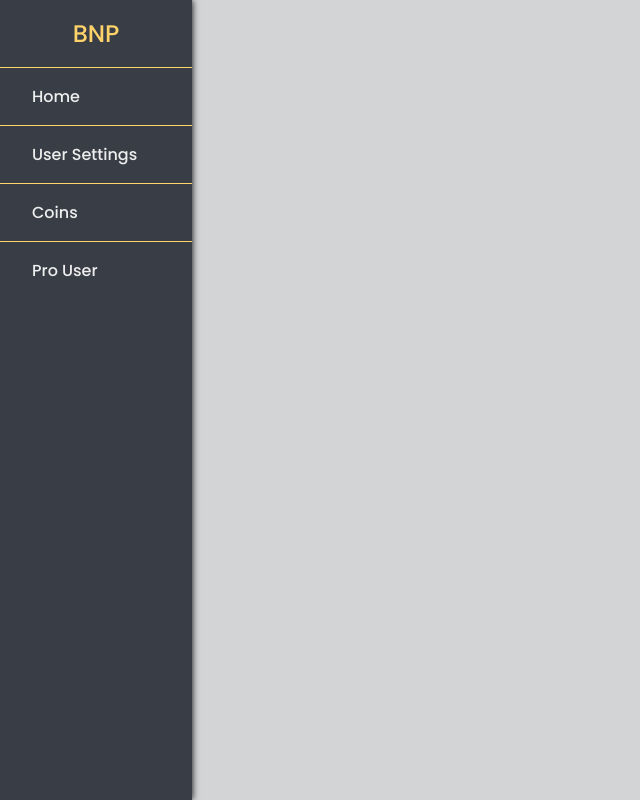
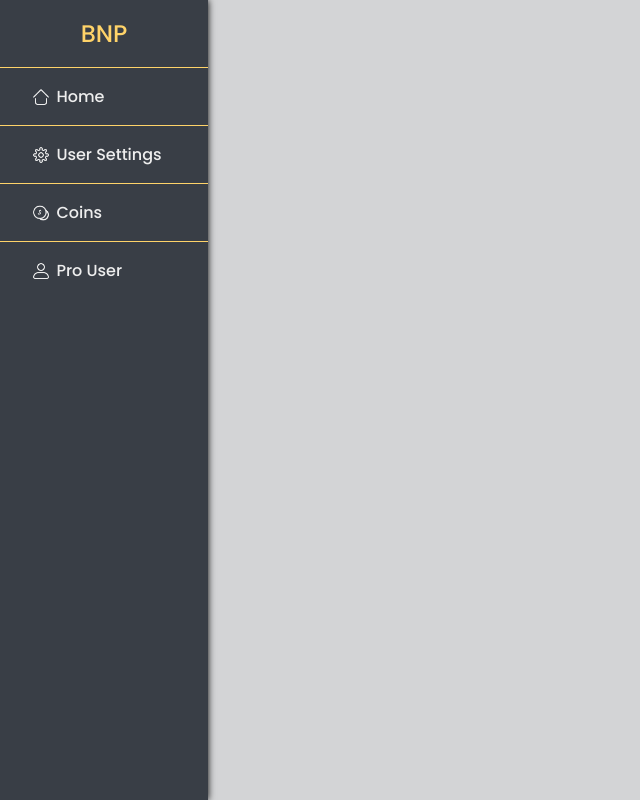
Before and after one commit to SoheilKhorram/BNP, a PHP site: page /sidebar.php in a window 1280 px wide. Shown: the whole page, without its empty margins (0-640 px from the left). Run offline with PHP 8.4, Linux system fonts and the light colour scheme.

Commit message:
adding icons to the sidebar

```diff
--- a/css/sidebar.css
+++ b/css/sidebar.css
@@ -50,7 +50,7 @@ body {
 .sidebar {
     --vertical-padding: 1rem;
 
-    width: 12rem;
+    width: 13rem;
     height: 100vh;
     background-color: var(--primary-clr-200);
     box-shadow: black 0px 0px 7px 0px;
@@ -81,3 +81,14 @@ body {
     color: var(--accent-clr);
     background-color: var(--primary-clr-300);
 }
+
+.sidebar>li {
+    display: flex;
+    align-items: center;
+}
+
+.sidebar__img {
+    width: 18px;
+    height: 18px;
+    margin-right: 0.4rem;
+}
--- a/sidebar.php
+++ b/sidebar.php
@@ -13,10 +13,22 @@
 
     <div class="sidebar">
         <h2>BNP</h2>
-        <li class="sidebar__item">Home</li>
-        <li class="sidebar__item">User Settings</li>
-        <li class="sidebar__item">Coins</li>
-        <li class="sidebar__item">Pro User</li>
+        <li class="sidebar__item">
+            <img src="images/home.png" alt="home" class="sidebar__img">
+            Home
+        </li>
+        <li class="sidebar__item">
+            <img src="images/setting.png" alt="setting" class="sidebar__img">
+            User Settings
+        </li>
+        <li class="sidebar__item">
+            <img src="images/coin.png" alt="coin" class="sidebar__img">
+            Coins
+        </li>
+        <li class="sidebar__item">
+            <img src="images/user.png" alt="user" class="sidebar__img">
+            Pro User
+        </li>
     </div>
 
 </body>
```
Also changed, not shown: images/coin.png (added), images/home.png (added), images/setting.png (added), images/user.png (added).
